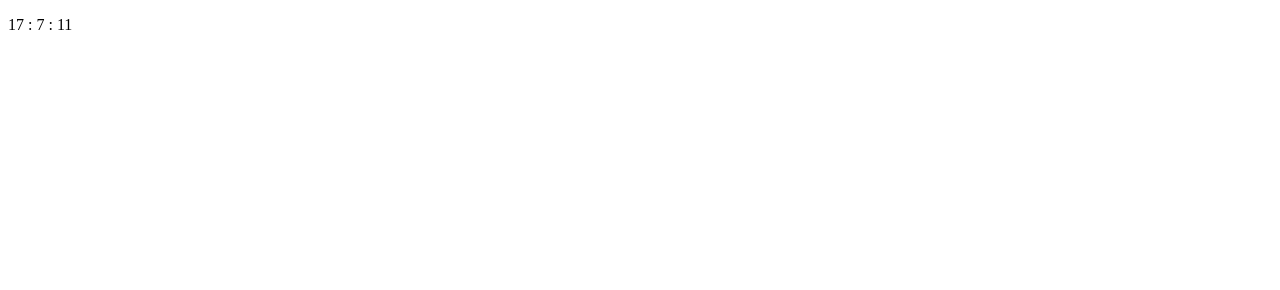
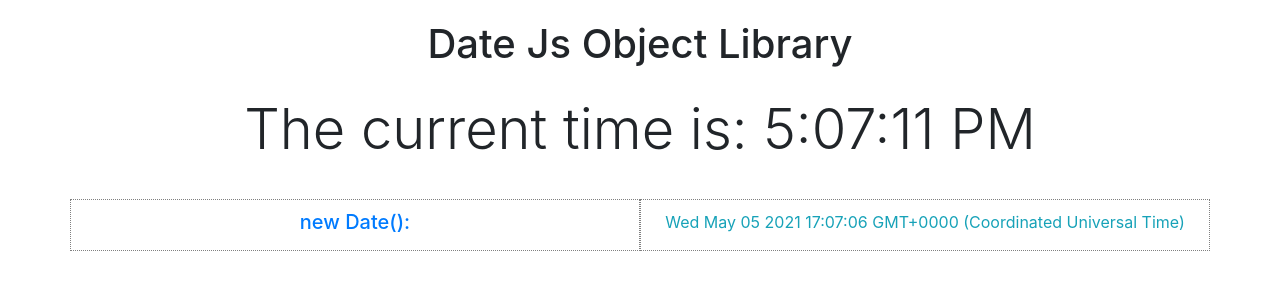
Before and after one commit to Jonnathandor/Timer, a plain HTML site: page index.html in a window 1280 px wide. Drawn offline with nearby package versions, Linux system fonts and the light colour scheme.

Commit message:
added a clock and date info

```diff
--- /dev/null
+++ b/css/style.css
@@ -0,0 +1,15 @@
+.col {
+    margin-top: 20px;
+}
+
+.clock {
+    display: inline-block;
+}
+
+.terms {
+    border: 1px gray dotted;
+}
+
+.terms h5, .terms p {
+    padding-top: 10px;
+}
--- a/index.html
+++ b/index.html
@@ -4,10 +4,33 @@
     <meta charset="UTF-8">
     <meta http-equiv="X-UA-Compatible" content="IE=edge">
     <meta name="viewport" content="width=device-width, initial-scale=1.0">
-    <title>Timer</title>
+    <link rel="stylesheet" href="css/style.css">
+    <link rel="stylesheet" href="https://cdn.jsdelivr.net/npm/bootstrap@4.6.0/dist/css/bootstrap.min.css" integrity="sha384-B0vP5xmATw1+K9KRQjQERJvTumQW0nPEzvF6L/Z6nronJ3oUOFUFpCjEUQouq2+l" crossorigin="anonymous">
+    <title>Time Library</title>
 </head>
 <body>
-    <p id="current-time"></p>
+    <div class="container justify-content-center text-center">
+        <div class="row">
+            <div class="col">
+                <h1>Date Js Object Library</h1>
+            </div>
+        </div>
+        <div class="row">
+          <div class="col clock display-4">
+            <p class="clock">The current time is: </p>
+            <p class="clock" id="current-time"></p>
+          </div>
+        </div>
+        <div class="row">
+            <div class="col terms">
+                <h5 class="text-primary">new Date(): </h5>
+            </div>
+            <div class="col terms">
+                <p class="text-info" id="to-date"></p>
+            </div>
+        </div>
+      </div>
+
     <script src="js/app.js"></script>
 </body>
 </html>
--- a/js/app.js
+++ b/js/app.js
@@ -1,12 +1,22 @@
-
 const displayCurrentTime = () => {
     let currentDate = new Date();
-    currentTime = `${currentDate.getHours()} : ${currentDate.getMinutes()} : ${currentDate.getSeconds()}`;
+    // currentTime = `${currentDate.getHours()} : ${currentDate.getMinutes()} : ${currentDate.getSeconds()}`;
+    let currentTime = currentDate.toLocaleTimeString();
 
     document.getElementById('current-time').innerText = currentTime;
     // return currentTime;
 }
 
+const newDateObject = () => {
+    let currentDate = new Date();
+    document.getElementById('to-date').innerText = currentDate;
+    // return currentTime;
+}
+
+//Invocations
+
 setInterval(() => {
     displayCurrentTime();
 }, 1000);
+
+newDateObject();
```
